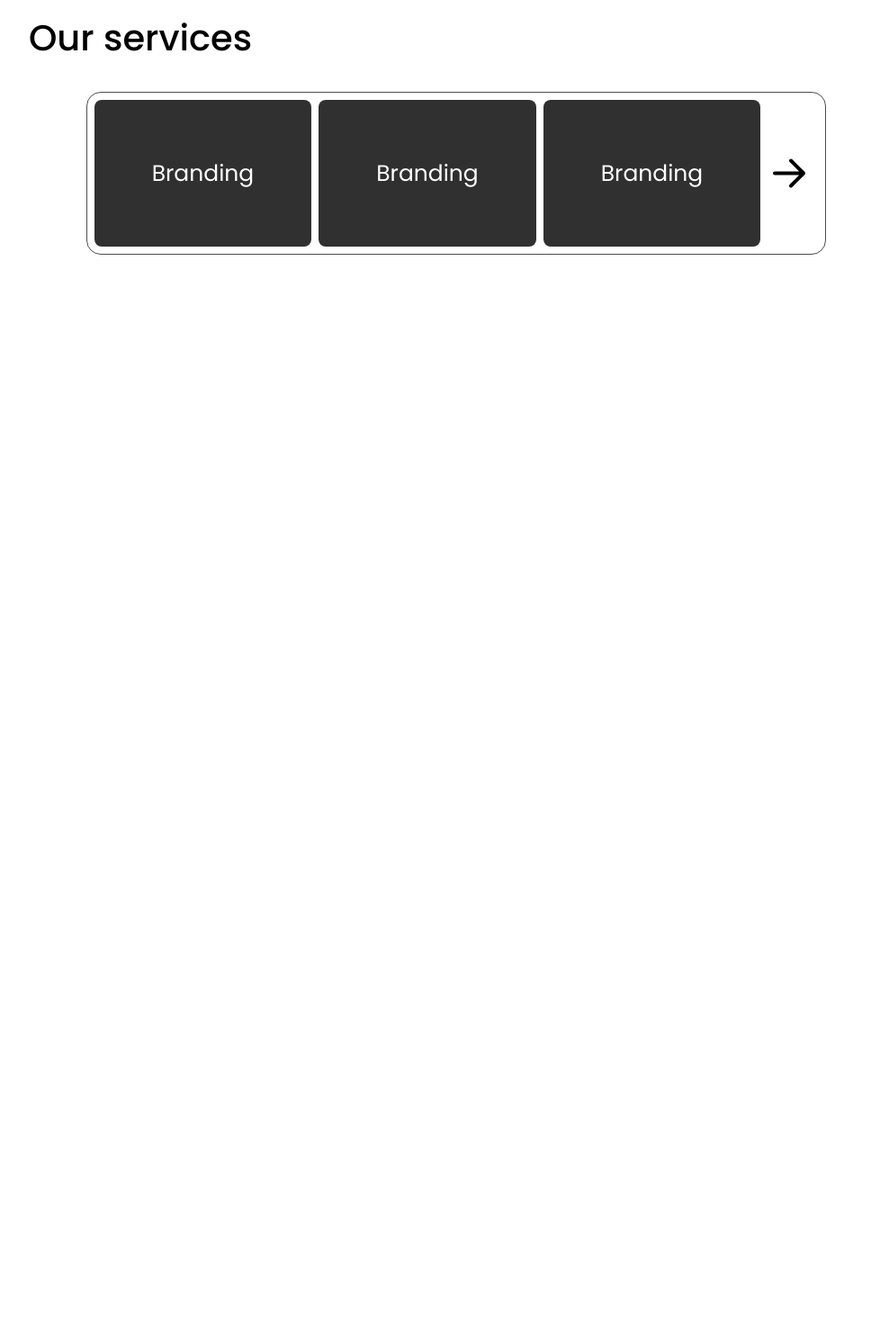
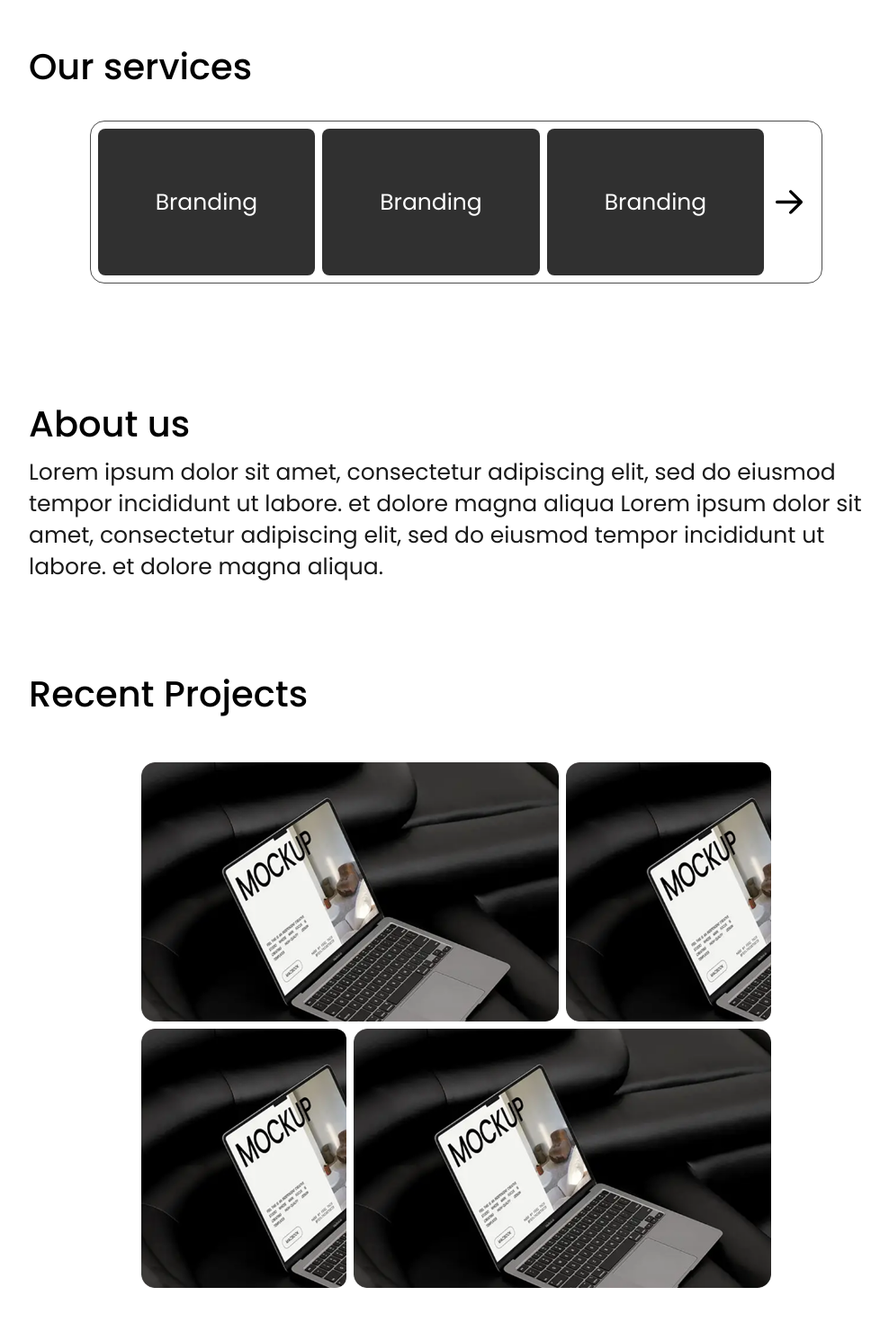
Before and after one commit to 0yassin/fredza, a Next.js app: page / in a window 1280 px wide. Shown: the part 1346-2816 px from the top of the page at 90% size, without its empty margins (133-1121 px from the left). Before the commit the page ends 1917 px from the top, so only its background shows below. Built offline with nearby package versions, Linux system fonts and the light colour scheme.

Commit message:
added section 5

```diff
--- a/src/app/page.tsx
+++ b/src/app/page.tsx
@@ -8,7 +8,7 @@ export default function Home() {
           <a className="self-center font-normal text-black/90 text-2xl">logo</a>
           <button className="border-1 relative group inline-flex border-black/60 py-4 px-9 rounded-full text-[15px] text-black/90 font-normal cursor-pointer">
             <span className="group-hover:-translate-x-3 transition-all">contact us</span>
-            <span className="absolute right-6 translate-x-3 opacity-0 group-hover:-translate-x-0 group-hover:opacity-100 transition-all">A</span>
+            <img src={"/downarrow.svg"} className="absolute -rotate-90 right-6 translate-x-3 opacity-0 group-hover:-translate-x-0 group-hover:opacity-100 transition-all w-4 inline-block self-center"/>
           </button>
        </nav>
 
@@ -24,7 +24,7 @@ export default function Home() {
 
           <button className="border-1 group h-fit w-fit self-center relative  border-black/60 py-5 px-12 rounded-full text-[25px] text-black/90 font-normal cursor-pointer inline-flex">
             <span className="group-hover:-translate-x-4 transition-all">book a call</span>
-            <span className="absolute right-6 translate-x-4 opacity-0 transition-all group-hover:translate-0 group-hover:opacity-100">A</span>
+            <img src={"/downarrow.svg"} className="inline-block w-6 self-center absolute right-6 translate-x-4 opacity-0 transition-all group-hover:translate-0 group-hover:opacity-100 -rotate-90"/>
           </button>
           {/* <a className="border-1 h-fit w-fit self-center  border-black/60 py-5 px-12 rounded-full text-[25px] text-black/90 font-normal">book a call</a> */}
         </div>
@@ -80,11 +80,11 @@ export default function Home() {
       </section>
 
       {/* section 3 */}
-      <section className="mb-64 w-full py-8 max-w-[950px]">
+      <section className="w-full mt-16 max-w-[950px]">
       <h1 className="text-[40px] font-medium text-black/100 mb-8 w-fit">
         Our services
       </h1>
-      <div className="w-fit py-2 px-2 rounded-2xl border-[1px] border-black/70 flex gap-2 mx-auto">
+      <div className="w-fit py-2 px-2 rounded-2xl border-[1.5px] border-black/70 flex gap-2 mx-auto">
 
         <div className="bg-[#303030] py-16 px-16 rounded-[8px] flex justify-center">
           <span className="text-[25px] font-normal text-white">Branding</span>
@@ -95,11 +95,50 @@ export default function Home() {
         <div className="bg-[#303030] py-16 px-16 rounded-[8px] flex justify-center">
           <span className="text-[25px] font-normal text-white">Branding</span>
         </div>
-        <img src={"/downarrow.svg"} className="w-12 mr-2 -rotate-90"></img>
-
+        <img src={"/downarrow.svg"} className="w-10 mr-2 -rotate-90"></img>
 
       </div>
       </section>
+
+      {/* section 4 */}
+      <section className="w-full mt-16 max-w-[950px]">
+      <h1 className="text-[40px] font-medium text-black/100 mb-2 w-fit">
+        About us
+      </h1>
+      <p className="text-[25px] text-black/90">
+        Lorem ipsum dolor sit amet, consectetur adipiscing elit, sed do eiusmod tempor incididunt ut labore.
+et dolore magna aliqua Lorem ipsum dolor sit amet, consectetur adipiscing elit, sed do eiusmod tempor incididunt ut labore.
+et dolore magna aliqua.
+      </p>
+      </section>
+
+      {/* section 5 */}
+      <section className="w-full mt-8 max-w-[950px] mb-32">
+      <h1 className="text-[40px] font-medium text-black/100 w-fit mb-12">
+        Recent Projects
+      </h1>
+
+      {/* image grid */}
+      <div className="grid grid-cols-3 grid-rows-1 max-w-[700px] gap-2 mx-auto">
+
+        <div className="col-span-2 row-span-1">
+          <img src={"/image 1.png"} className="object-cover w-full h-full"></img>
+        </div>
+
+        <div className="col-span-1 row-span-1">
+          <img src={"/image 1.png"} className="w-full h-full object-cover rounded-xl object-left"/>
+        </div>
+
+        <div className="col-span-1 row-span-1">
+          <img src={"/image 1.png"} className="w-full h-full object-cover rounded-xl object-left"/>
+        </div>
+
+        <div className="col-span-2 row-span-1">
+          <img src={"/image 1.png"} className="w-full h-full object-cover rounded-xl object-left"/>
+        </div>
+      </div>
+      </section>
+
     </div>
   );
 }
```
